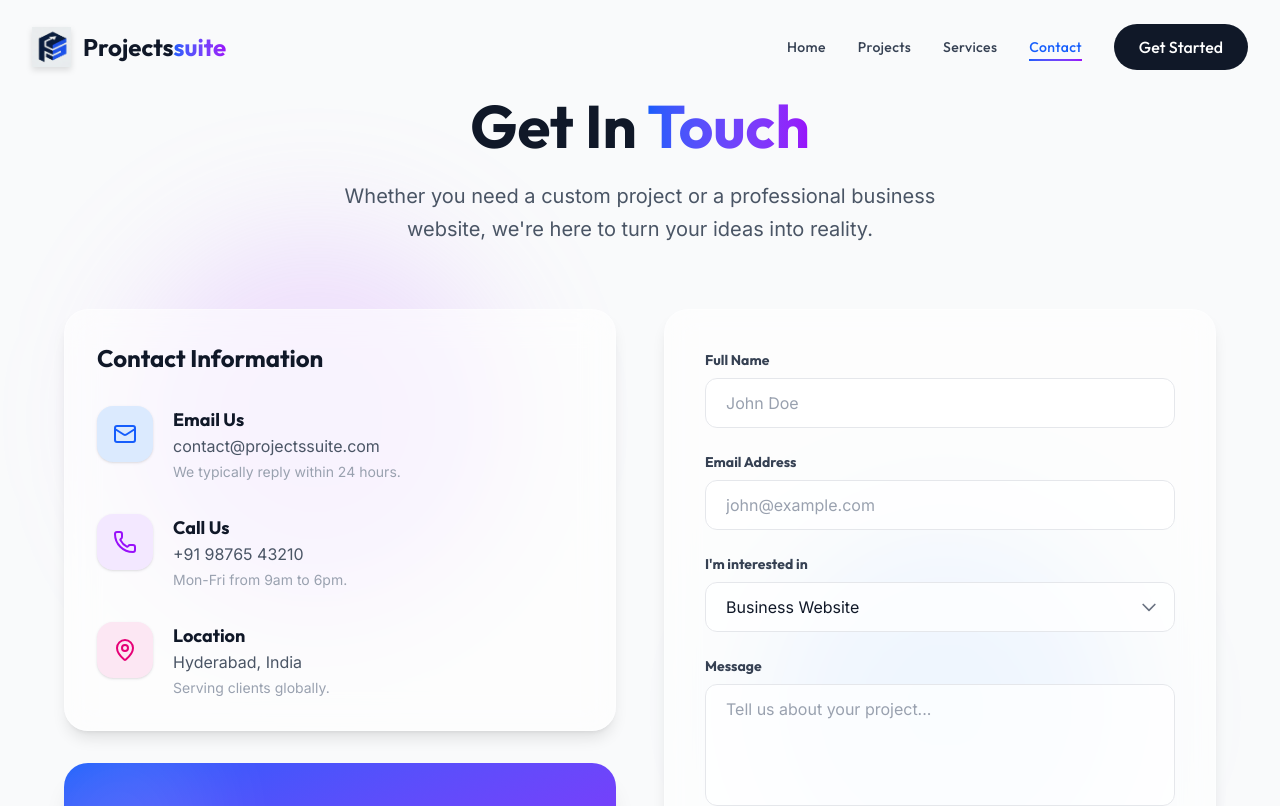
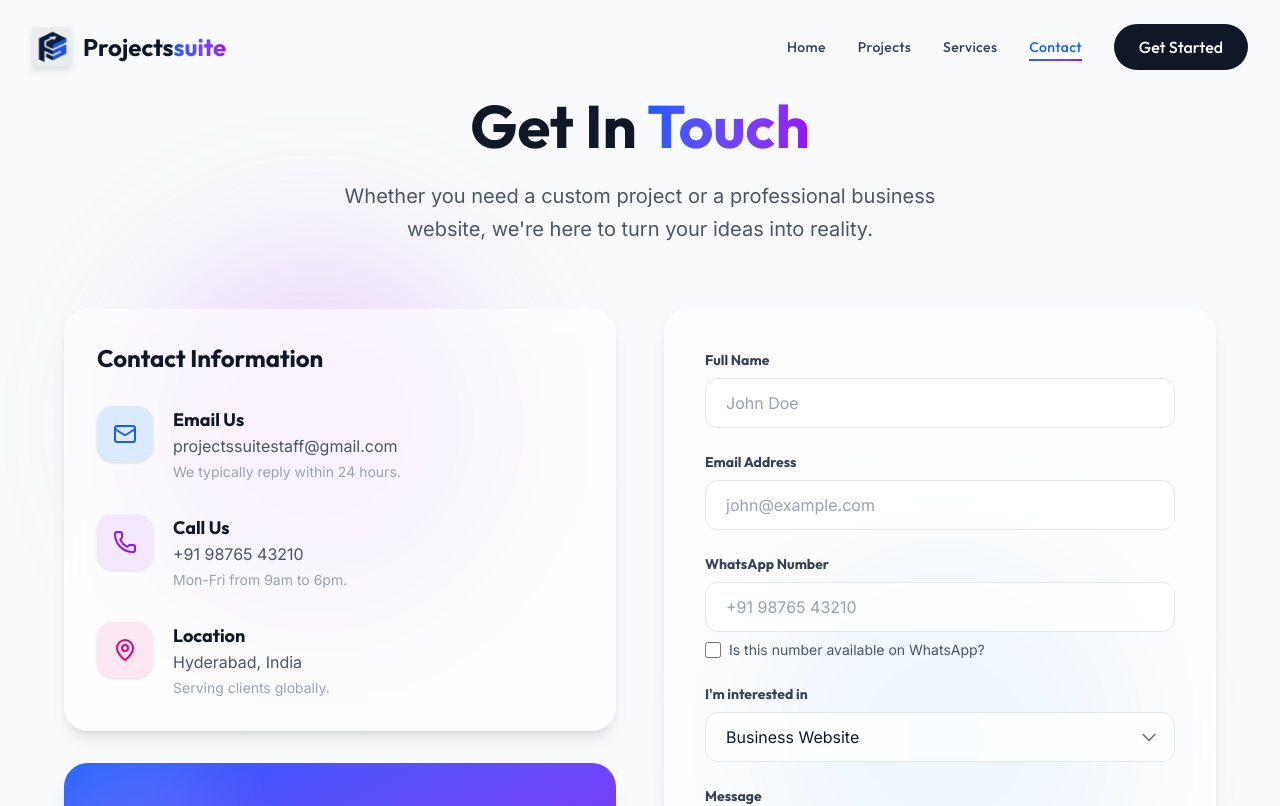
Before and after one commit to dp104/ksosheuaiuha, a React (Vite) app in the folder Projectsuite/: page /contact in a window 1280 px wide. Shown: the top 806 px of the page. Built offline with nearby package versions, Linux system fonts and the light colour scheme.

Commit message:
Update Contact.jsx

```diff
--- a/Projectsuite/src/pages/Contact.jsx
+++ b/Projectsuite/src/pages/Contact.jsx
@@ -7,6 +7,8 @@ const Contact = () => {
     const [formData, setFormData] = useState({
         name: '',
         email: '',
+        whatsappNumber: '',
+        isWhatsappAvailable: false,
         serviceType: 'Business Website',
         message: ''
     });
@@ -25,7 +27,7 @@ const Contact = () => {
             console.log('Form Submitted:', formData);
             setIsSubmitting(false);
             setSubmitted(true);
-            setFormData({ name: '', email: '', serviceType: 'Business Website', message: '' });
+            setFormData({ name: '', email: '', whatsappNumber: '', isWhatsappAvailable: false, serviceType: 'Business Website', message: '' });
         }, 1500);
     };
 
@@ -76,7 +78,7 @@ const Contact = () => {
                                     </div>
                                     <div>
                                         <h4 className="font-bold text-gray-900 font-heading text-lg">Email Us</h4>
-                                        <p className="text-gray-600 font-body">contact@projectssuite.com</p>
+                                        <p className="text-gray-600 font-body">projectssuitestaff@gmail.com</p>
                                         <p className="text-sm text-gray-400 mt-1 font-body">We typically reply within 24 hours.</p>
                                     </div>
                                 </div>
@@ -111,7 +113,7 @@ const Contact = () => {
                                 <p className="text-blue-50 mb-8 font-body text-lg leading-relaxed">
                                     Get a free consultation for your project or business website today. We're excited to work with you!
                                 </p>
-                                <a href="mailto:contact@projectssuite.com" className="inline-block px-6 py-3 bg-white text-blue-600 rounded-xl font-bold font-heading hover:bg-blue-50 transition-colors shadow-lg">
+                                <a href="mailto:projectssuitestaff@gmail.com" className="inline-block px-6 py-3 bg-white text-blue-600 rounded-xl font-bold font-heading hover:bg-blue-50 transition-colors shadow-lg">
                                     Book a Call
                                 </a>
                             </div>
@@ -174,6 +176,32 @@ const Contact = () => {
                                 </div>
 
                                 <div>
+                                    <label htmlFor="whatsappNumber" className="block text-sm font-bold text-gray-700 mb-2 font-heading">WhatsApp Number</label>
+                                    <input
+                                        type="tel"
+                                        id="whatsappNumber"
+                                        name="whatsappNumber"
+                                        value={formData.whatsappNumber}
+                                        onChange={handleChange}
+                                        className="w-full px-5 py-3 rounded-xl border border-gray-200 bg-white/70 focus:ring-2 focus:ring-blue-500 focus:border-transparent outline-none transition-all font-body text-gray-900 placeholder-gray-400"
+                                        placeholder="+91 98765 43210"
+                                    />
+                                    <div className="mt-2 flex items-center">
+                                        <input
+                                            type="checkbox"
+                                            id="isWhatsappAvailable"
+                                            name="isWhatsappAvailable"
+                                            checked={formData.isWhatsappAvailable}
+                                            onChange={(e) => setFormData({ ...formData, isWhatsappAvailable: e.target.checked })}
+                                            className="w-4 h-4 text-blue-600 border-gray-300 rounded focus:ring-blue-500"
+                                        />
+                                        <label htmlFor="isWhatsappAvailable" className="ml-2 text-sm text-gray-600 font-body">
+                                            Is this number available on WhatsApp?
+                                        </label>
+                                    </div>
+                                </div>
+
+                                <div>
                                     <label htmlFor="serviceType" className="block text-sm font-bold text-gray-700 mb-2 font-heading">I'm interested in</label>
                                     <div className="relative">
                                         <select
```
